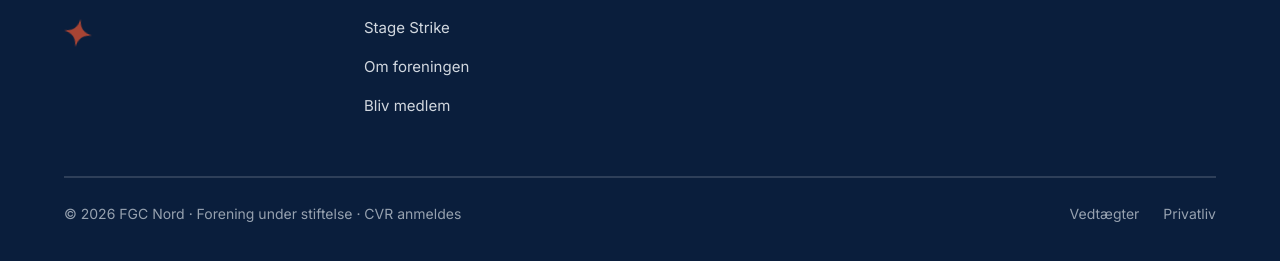
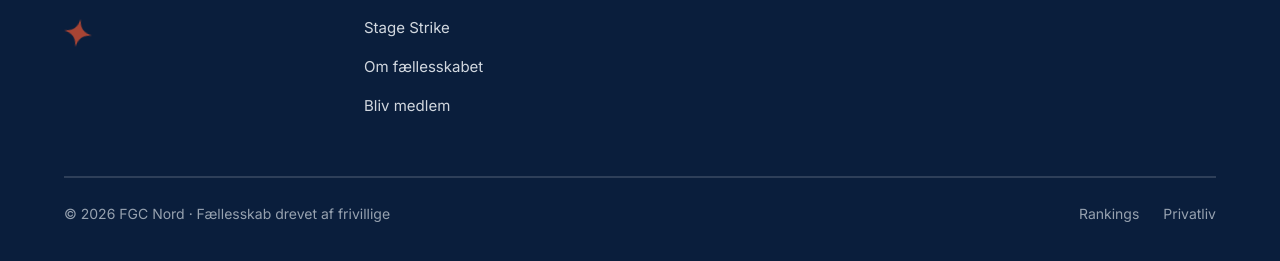
Before and after one commit to YusakuKun/FGCNORD.DK, a React (Vite) app: page /pr/1 in a window 1280 px wide. Shown: the part 877-1138 px from the top of the page. Built offline with nearby package versions, Linux system fonts and the light colour scheme.

Commit message:
feat: community-pivot — copy: forening → fællesskab i navbar, footer, hero, CTA, placeholder

```diff
--- a/src/components/CTASection.tsx
+++ b/src/components/CTASection.tsx
@@ -12,7 +12,7 @@ interface CTASectionProps {
 /** Coal-blok m. H2 + to knapper — genbruges på forside, turneringer og om */
 export function CTASection({
   title = "KLAR TIL AT JOIN'E?",
-  text = "Bliv medlem for 150 kr./år (75 kr. for under 18) — eller smid et hej i Discord'en og kom forbi en weekly.",
+  text = "Det er gratis at være med — join Discord'en, kom forbi en weekly, og du er en del af fællesskabet.",
 }: CTASectionProps) {
   return (
     <section className="relative bg-coal text-cream">
--- a/src/components/Footer.tsx
+++ b/src/components/Footer.tsx
@@ -7,7 +7,7 @@ const NAV = [
   { to: "/", label: "Forside" },
   { to: "/turneringer", label: "Turneringer" },
   { to: "/stage-strike", label: "Stage Strike" },
-  { to: "/om", label: "Om foreningen" },
+  { to: "/om", label: "Om fællesskabet" },
   { to: "/bliv-medlem", label: "Bliv medlem" },
 ];
 
@@ -22,7 +22,7 @@ function FacebookIcon() {
 function InstagramIcon() {
   return (
     <svg width="20" height="20" viewBox="0 0 24 24" fill="currentColor" aria-hidden="true">
-      <path d="M12 2.2c3.2 0 3.58.01 4.85.07 3.25.15 4.77 1.7 4.92 4.92.06 1.27.07 1.65.07 4.85s-.01 3.58-.07 4.85c-.15 3.23-1.66 4.77-4.92 4.92-1.27.06-1.65.07-4.85.07s-3.58-.01-4.85-.07c-3.26-.15-4.77-1.7-4.92-4.92C2.21 15.58 2.2 15.2 2.2 12s.01-3.58.07-4.85C2.42 3.92 3.94 2.38 7.15 2.27 8.42 2.21 8.8 2.2 12 2.2Zm0 3.68a6.12 6.12 0 1 0 0 12.24 6.12 6.12 0 0 0 0-12.24Zm0 10.1a3.98 3.98 0 1 1 0-7.96 3.98 3.98 0 0 1 0 7.96Zm6.36-11.85a1.43 1.43 0 1 0 0 2.86 1.43 1.43 0 0 0 0-2.86Z" />
+      <path d="M12 2.2c3.2 0 3.58.01 4.85.07 3.25.15 4.77 1.7 4.92 4.92.06 1.27.07 1.65.07 4.85s-.01 3.58-.07 4.85c-.15 3.23-1.66 4.77-4.92 4.92-1.27.06-1.65.07-4.85.07s-3.58-.01-4.85-.07c-3.26-.15-1.65-.07-4.92-4.92C2.21 15.58 2.2 15.2 2.2 12s.01-3.58.07-4.85C2.42 3.92 3.94 2.38 7.15 2.27 8.42 2.21 8.8 2.2 12 2.2Zm0 3.68a6.12 6.12 0 1 0 0 12.24 6.12 6.12 0 0 0 0-12.24Zm0 10.1a3.98 3.98 0 1 1 0-7.96 3.98 3.98 0 0 1 0 7.96Zm6.36-11.85a1.43 1.43 0 1 0 0 2.86 1.43 1.43 0 0 0 0-2.86Z" />
     </svg>
   );
 }
@@ -100,10 +100,10 @@ export function Footer() {
         </div>
 
         <div className="mt-14 flex flex-col items-center justify-between gap-4 border-t-2 border-cream/15 pt-6 text-[14px] text-cream/60 md:flex-row">
-          <p>© 2026 FGC Nord · Forening under stiftelse · CVR anmeldes</p>
+          <p>© 2026 FGC Nord · Fællesskab drevet af frivillige</p>
           <div className="flex gap-6">
-            <Link to="/om" className="transition-colors hover:text-brick-soft">
-              Vedtægter
+            <Link to="/pr" className="transition-colors hover:text-brick-soft">
+              Rankings
             </Link>
             <Link to="/om" className="transition-colors hover:text-brick-soft">
               Privatliv
--- a/src/components/Navbar.tsx
+++ b/src/components/Navbar.tsx
@@ -9,7 +9,7 @@ const LINKS = [
   { to: "/turneringer", label: "Turneringer" },
   { to: "/stage-strike", label: "Stage Strike" },
   { to: "/pr", label: "Rankings" },
-  { to: "/om", label: "Om foreningen" },
+  { to: "/om", label: "Om fællesskabet" },
 ];
 
 export const DISCORD_URL = "https://discord.gg/fgcnord";
--- a/src/components/home/HeroSection.tsx
+++ b/src/components/home/HeroSection.tsx
@@ -35,7 +35,7 @@ function HeroSection() {
             >
               <span className="h-2 w-2 animate-pulse rounded-full bg-brick" />
               <span className="text-[12px] font-bold uppercase tracking-[0.14em] text-ink">
-                Forening for platform fighters
+                Fællesskab for platform fighters
               </span>
             </motion.div>
 
--- a/src/pages/Placeholder.tsx
+++ b/src/pages/Placeholder.tsx
@@ -10,8 +10,8 @@ const pageMeta: Record<string, { title: string; description: string }> = {
     description: "Se kommende events og turneringer fra FGC Nord.",
   },
   "/om": {
-    title: "Om foreningen",
-    description: "Læs mere om FGC Nords historie, bestyrelse og værdier.",
+    title: "Om fællesskabet",
+    description: "Læs mere om FGC Nords historie, crew og værdier.",
   },
   "/bliv-medlem": {
     title: "Bliv medlem",
```
